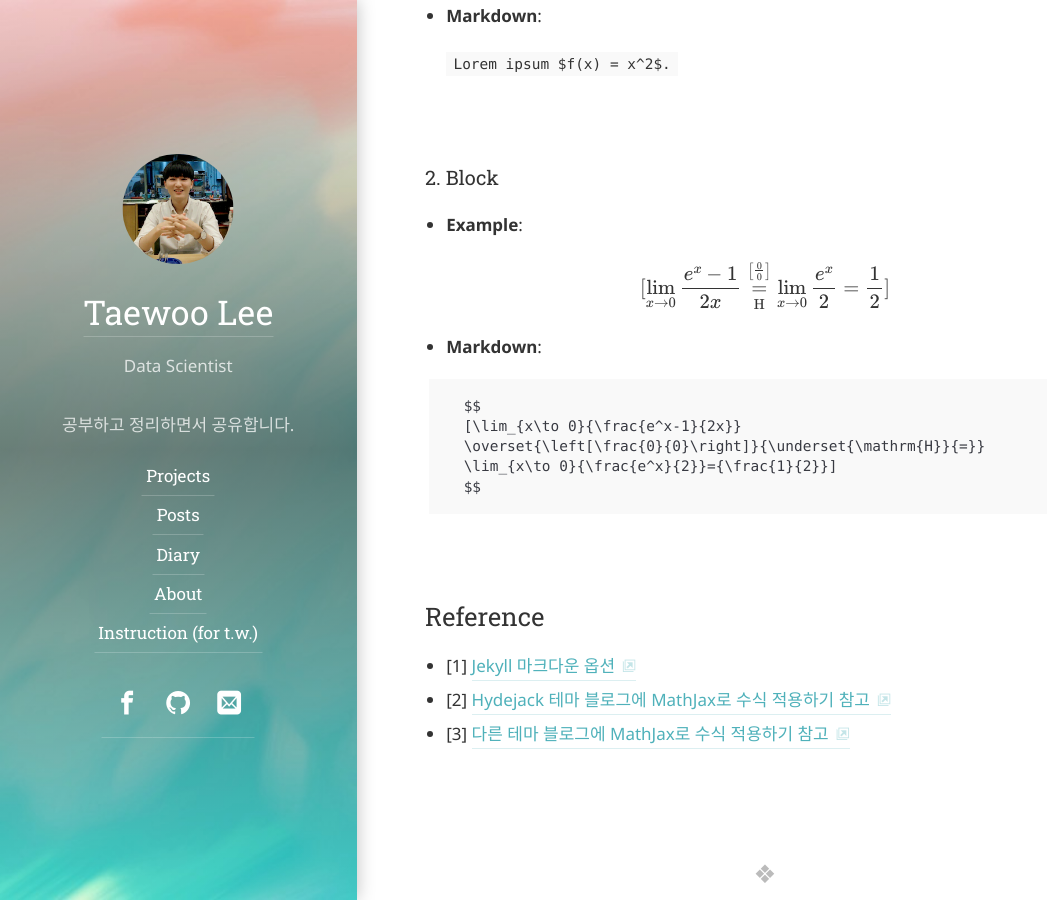
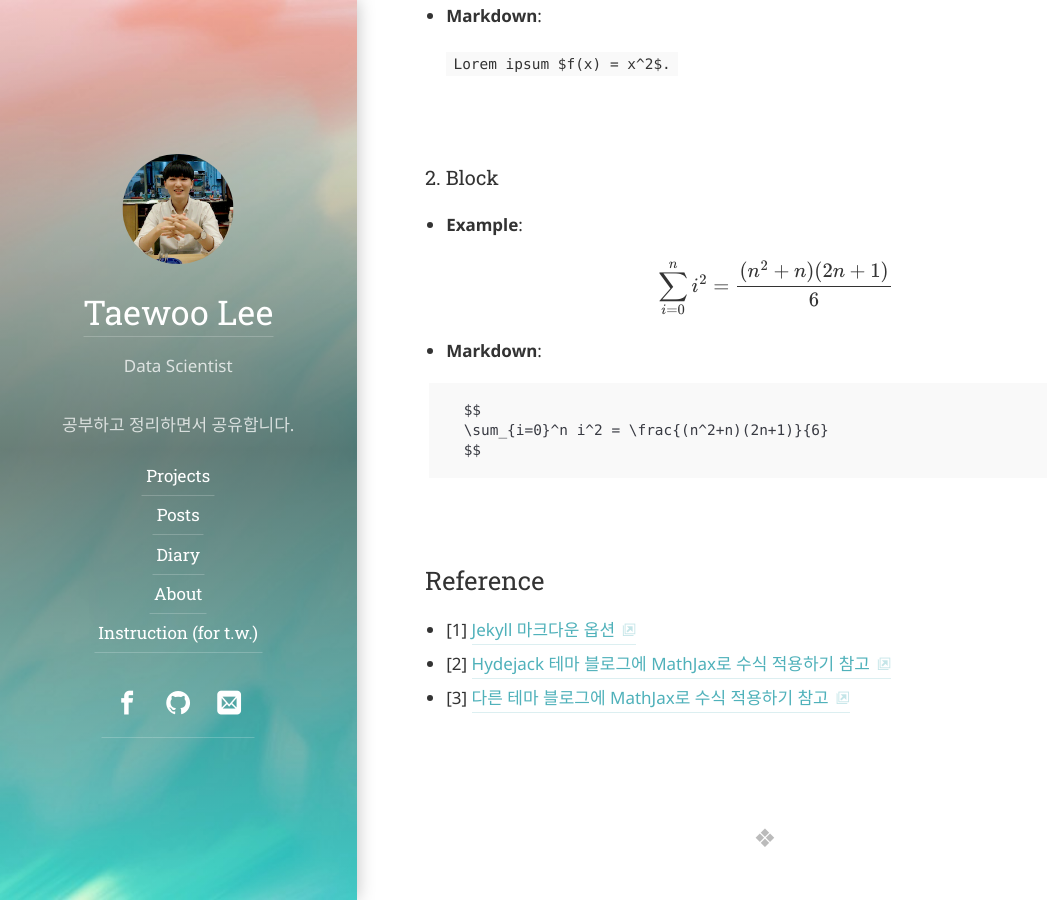
Before and after one commit to TaeWoo21/past_TaeWoo21.github.io, a Jekyll site: the page built from posts/_posts/2021-03-31-github_blog_mathjax.md, in a window 1280 px wide and 900 px high, scrolled down 3735 px. Shown: the whole window, without its empty margins (0-1047 px from the left). Built offline with Jekyll 4.4.1, drawn with Linux system fonts in a browser that asks for light colours; some web fonts are replaced; formulas are drawn with MathJax 3; comment, search, counter and statistics services are not loaded.

Commit message:
update for formula

````diff
--- a/posts/_posts/2021-03-31-github_blog_mathjax.md
+++ b/posts/_posts/2021-03-31-github_blog_mathjax.md
@@ -104,19 +104,15 @@ use_math: true
 
 - <b>Example</b>:
 
-$$
-[\lim_{x\to 0}{\frac{e^x-1}{2x}}
-\overset{\left[\frac{0}{0}\right]}{\underset{\mathrm{H}}{=}}
-\lim_{x\to 0}{\frac{e^x}{2}}={\frac{1}{2}}]
-$$
+    $$
+    \sum_{i=0}^n i^2 = \frac{(n^2+n)(2n+1)}{6}
+    $$
 
 - <b>Markdown</b>:
 
     ```
     $$
-    [\lim_{x\to 0}{\frac{e^x-1}{2x}}
-    \overset{\left[\frac{0}{0}\right]}{\underset{\mathrm{H}}{=}}
-    \lim_{x\to 0}{\frac{e^x}{2}}={\frac{1}{2}}]
+    \sum_{i=0}^n i^2 = \frac{(n^2+n)(2n+1)}{6}
     $$
 	 ```
 
````
